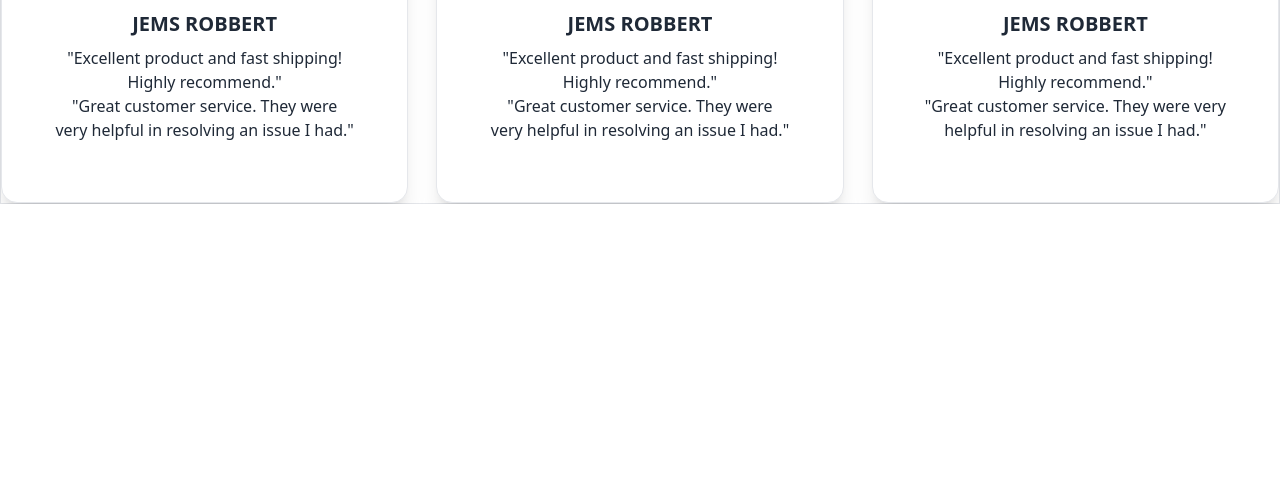
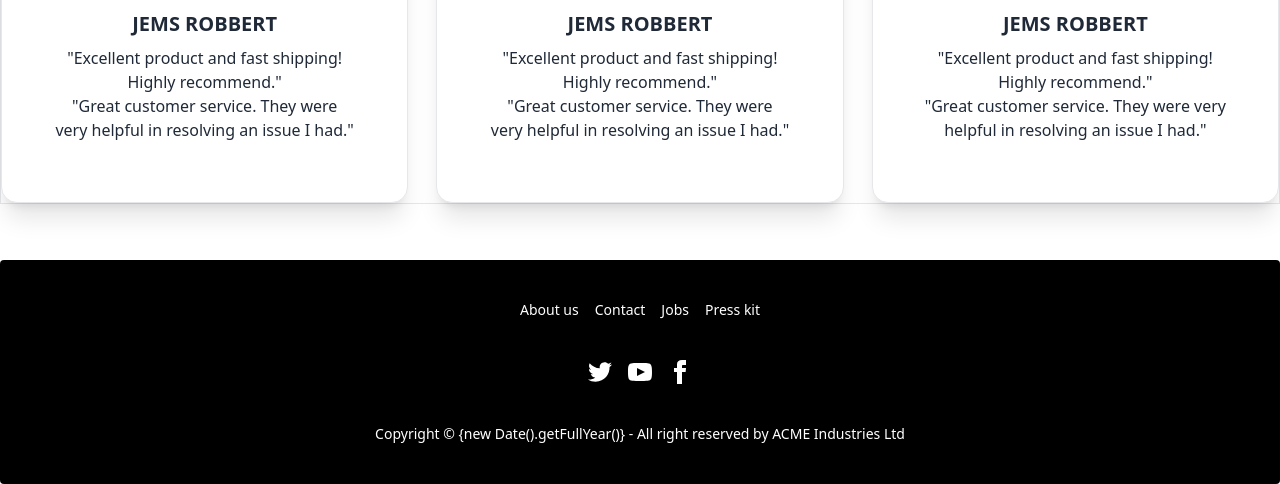
Before and after one commit to mdopi2024/personal-website-for-me, a website built with Vite: page index.html in a window 1280 px wide. Shown: the part 2521-3005 px from the top of the page. Before the commit the page ends 2725 px from the top, so only its background shows below. Built offline with nearby package versions, Linux system fonts and the light colour scheme.

Commit message:
personal website done

```diff
--- a/index.html
+++ b/index.html
@@ -299,5 +299,54 @@
                </div>
            </section>
      </main>
+     <!-- footer here -->
+     <footer class="footer footer-center mt-14 bg-black text-base-content rounded p-10 text-white">
+      <nav class="grid grid-flow-col gap-4">
+        <a class="link link-hover">About us</a>
+        <a class="link link-hover">Contact</a>
+        <a class="link link-hover">Jobs</a>
+        <a class="link link-hover">Press kit</a>
+      </nav>
+      <nav>
+        <div class="grid grid-flow-col gap-4">
+          <a>
+            <svg
+              xmlns="http://www.w3.org/2000/svg"
+              width="24"
+              height="24"
+              viewBox="0 0 24 24"
+              class="fill-current">
+              <path
+                d="M24 4.557c-.883.392-1.832.656-2.828.775 1.017-.609 1.798-1.574 2.165-2.724-.951.564-2.005.974-3.127 1.195-.897-.957-2.178-1.555-3.594-1.555-3.179 0-5.515 2.966-4.797 6.045-4.091-.205-7.719-2.165-10.148-5.144-1.29 2.213-.669 5.108 1.523 6.574-.806-.026-1.566-.247-2.229-.616-.054 2.281 1.581 4.415 3.949 4.89-.693.188-1.452.232-2.224.084.626 1.956 2.444 3.379 4.6 3.419-2.07 1.623-4.678 2.348-7.29 2.04 2.179 1.397 4.768 2.212 7.548 2.212 9.142 0 14.307-7.721 13.995-14.646.962-.695 1.797-1.562 2.457-2.549z"></path>
+            </svg>
+          </a>
+          <a>
+            <svg
+              xmlns="http://www.w3.org/2000/svg"
+              width="24"
+              height="24"
+              viewBox="0 0 24 24"
+              class="fill-current">
+              <path
+                d="M19.615 3.184c-3.604-.246-11.631-.245-15.23 0-3.897.266-4.356 2.62-4.385 8.816.029 6.185.484 8.549 4.385 8.816 3.6.245 11.626.246 15.23 0 3.897-.266 4.356-2.62 4.385-8.816-.029-6.185-.484-8.549-4.385-8.816zm-10.615 12.816v-8l8 3.993-8 4.007z"></path>
+            </svg>
+          </a>
+          <a>
+            <svg
+              xmlns="http://www.w3.org/2000/svg"
+              width="24"
+              height="24"
+              viewBox="0 0 24 24"
+              class="fill-current">
+              <path
+                d="M9 8h-3v4h3v12h5v-12h3.642l.358-4h-4v-1.667c0-.955.192-1.333 1.115-1.333h2.885v-5h-3.808c-3.596 0-5.192 1.583-5.192 4.615v3.385z"></path>
+            </svg>
+          </a>
+        </div>
+      </nav>
+      <aside>
+        <p>Copyright © {new Date().getFullYear()} - All right reserved by ACME Industries Ltd</p>
+      </aside>
+    </footer>
 </body>
 </html>
```
